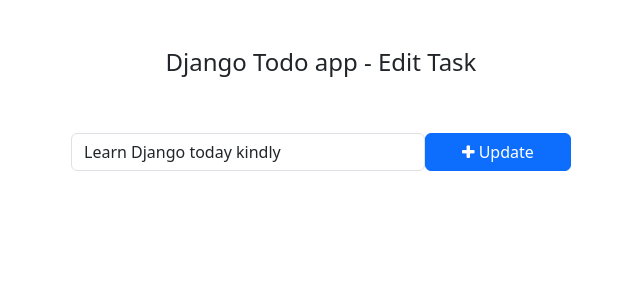
After one commit to Sunil002-git/django-todo, a Django app: page /todo/edit_task/1/ in a window 1280 px wide. The commit adds this page. Shown: the top 300 px of the page, without its empty margins (319-959 px from the left). Run offline with Django 5.2, Linux system fonts and the light colour scheme; data comes from the database, SQL or seed files in the repository; both versions use the stored data as it was after the commit.

Commit message:
ToDo App Final

```diff
--- /dev/null
+++ b/templates/edit_task.html
@@ -0,0 +1,30 @@
+<!DOCTYPE html>
+<html lang="en">
+<head>
+    <meta charset="UTF-8">
+    <meta name="viewport" content="width=device-width, initial-scale=1.0">
+    <title>Edit Task - Django TODO App</title>
+     <link href="https://cdn.jsdelivr.net/npm/bootstrap@5.3.0-alpha1/dist/css/bootstrap.min.css" rel="stylesheet">
+    <script src="https://cdn.jsdelivr.net/npm/bootstrap@5.3.0-alpha1/dist/js/bootstrap.bundle.min.js"></script>
+
+    <!-- Font Awesome Icons -->
+    <link rel="stylesheet" href="https://cdnjs.cloudflare.com/ajax/libs/font-awesome/4.7.0/css/font-awesome.min.css">
+
+</head>
+<body>
+    <div class="container">
+        <h4 class="pt-5 pb-5 text-center">Django Todo app - Edit Task</h4>
+        <form action="{% url 'edit_task' get_task.id %}" method="POST" style="width: 500px ; margin: auto;">
+                    {% csrf_token %} <!-- cross site request forgery -->
+                    <div class="form-group">
+                        <span style="display: flex;">
+                            <input type="text" class="form-control" name="task" value="{{ get_task.task }}" placeholder="Add a task">
+                            <button type="submit" class="btn btn-primary" style="width: 200px;">
+                                <i class="fa fa-plus"></i> Update
+                            </button>
+                        </span>
+                    </div>
+                </form>
+    </div>
+</body>
+</html>
--- a/todo_main/views.py
+++ b/todo_main/views.py
@@ -3,7 +3,10 @@
 from todos.models import Task
 def home(request):
     tasks = Task.objects.filter(is_completed = False).order_by('-updated_at')
+    completed_tasks = Task.objects.filter(is_completed = True)
+
     context = {
-        'tasks' : tasks
+        'tasks' : tasks,
+        'completed_tasks' : completed_tasks
     }
     return render(request, 'home.html', context)
--- a/todos/urls.py
+++ b/todos/urls.py
@@ -3,4 +3,9 @@
 
 urlpatterns = [
     path('addTask/', views.addTask, name='addTask'),
+    path('mark_as_done/<int:pk>/', views.mark_as_done, name='mark_as_done'),
+    path('mark_as_undone/<int:pk>/', views.mark_as_undone, name='mark_as_undone'),
+    path('edit_task/<int:pk>/', views.edit_task, name='edit_task'),
+    path('delete_task/<int:pk>/', views.delete_task, name='delete_task'),
+
 ]
--- a/todos/views.py
+++ b/todos/views.py
@@ -1,7 +1,37 @@
-from django.shortcuts import render , redirect
+from django.shortcuts import render , redirect, get_object_or_404
 from .models import Task
 # Create your views here.
 def addTask(request):
     task = request.POST['task']
     Task.objects.create(task=task)
     return redirect('home')
+
+def mark_as_done(request, pk):
+    task = get_object_or_404(Task, pk=pk)
+    task.is_completed = True
+    task.save()
+    return redirect('home')
+
+def mark_as_undone(request, pk):
+    task = get_object_or_404(Task, pk=pk)
+    task.is_completed = False
+    task.save()
+    return redirect('home')
+
+def edit_task(request, pk):
+    get_task = get_object_or_404(Task, pk=pk)
+    if request.method == 'POST':
+        new_task = request.POST['task']
+        get_task.task = new_task
+        get_task.save()
+        return redirect('home')
+    else:
+        context = {
+            'get_task' : get_task,
+        }
+        return render(request, 'edit_task.html', context)
+
+def delete_task(request, pk):
+    task = get_object_or_404(Task, pk=pk)
+    task.delete()
+    return redirect('home')
```
Also changed, not shown: templates/home.html (+10 -6 lines), db.sqlite3.
